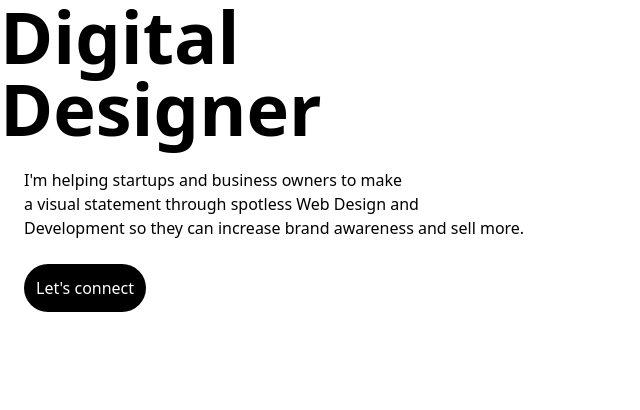
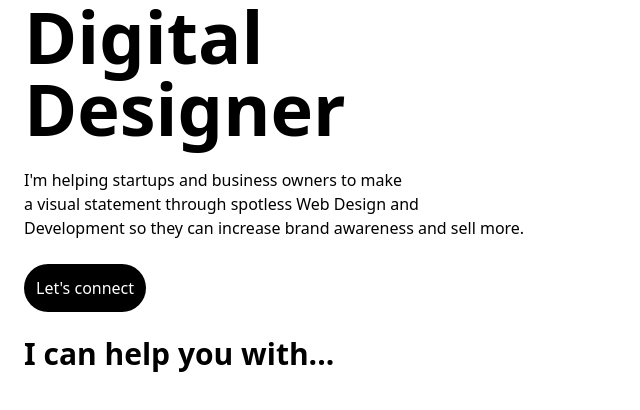
Before and after one commit to MUKUNDHASRID/mukundha-sri, a plain HTML site: page index.html in a window 1280 px wide. Shown: the whole page, without its empty margins (0-640 px from the left). Drawn offline with nearby package versions, Linux system fonts and the light colour scheme.

Commit message:
Update index.html

```diff
--- a/index.html
+++ b/index.html
@@ -7,7 +7,7 @@
     <script src="https://cdn.tailwindcss.com"></script>
 </head>
 <body>
-    <div class="text-7xl font-semibold mx-6>"
+    <div class="text-7xl font-semibold mx-6">
     <h1> Digital<br> Designer</h1>
     </div>
     <br>
@@ -19,6 +19,10 @@
          <br>
          <div class="mx-6 bg-black text-white w-fit px-3 py-3 rounded-full hover:bg-gray-700">
     <button>Let's connect</button>
-    </div>
+</div>
+<br>
+<div class="mx-6 text-3xl font-semibold">I can help you with...
+</div>
+
 </body>
 </html>
```
